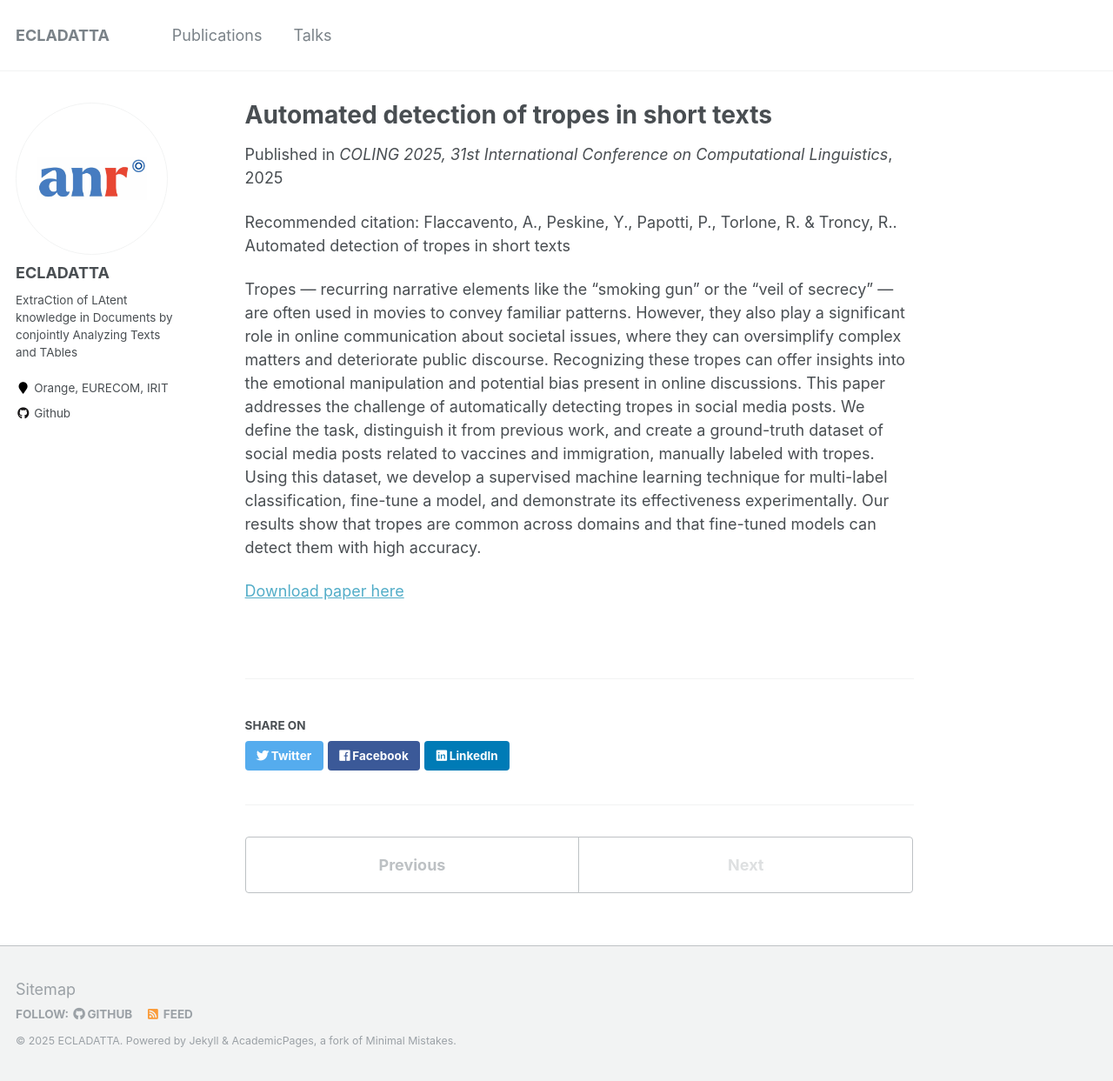
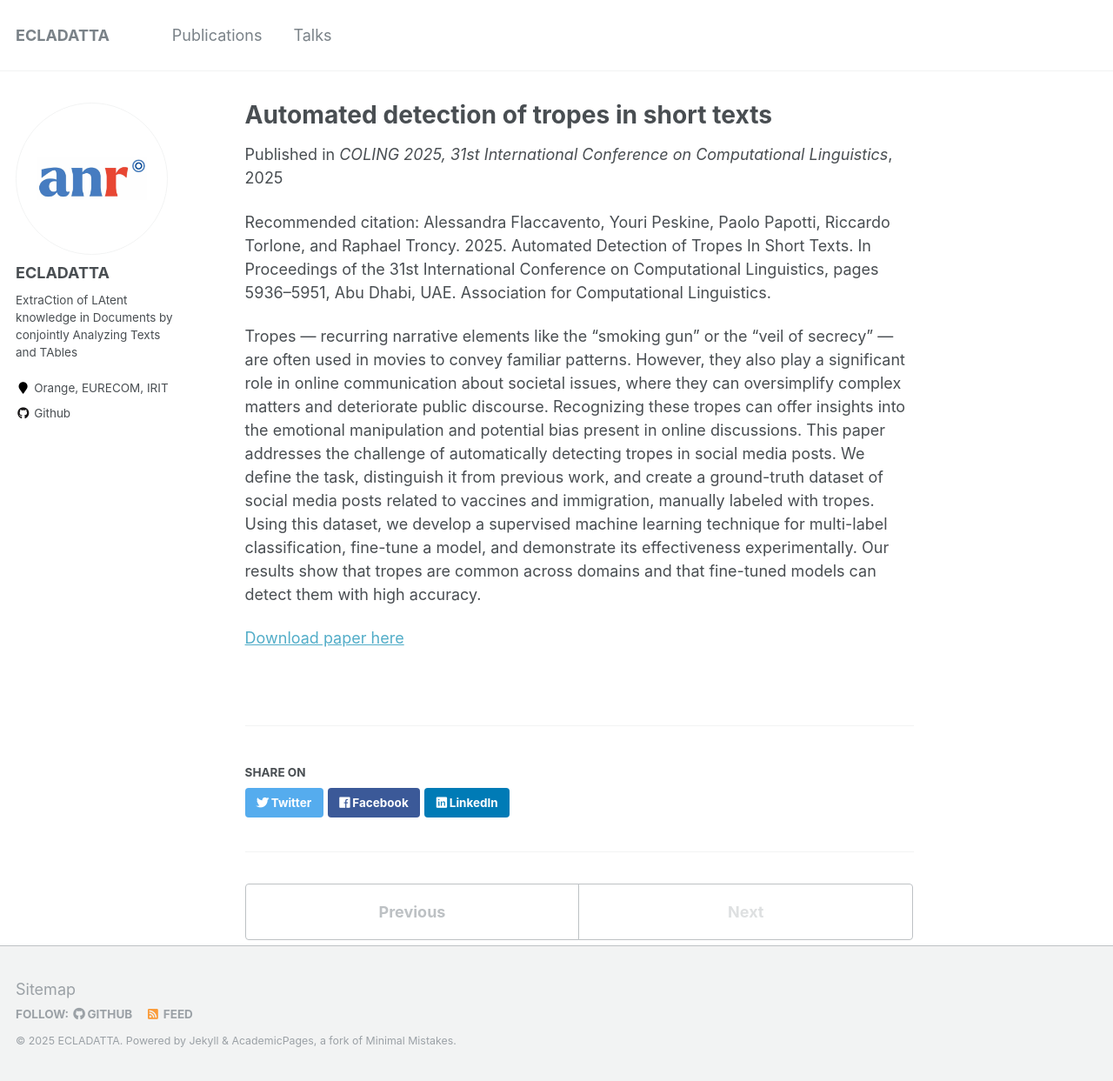
Before and after one commit to ecladatta/ecladatta.github.io, a Jekyll site: the page built from _publications/2025-01-paper.md, in a window 1280 px wide and 1243 px high. Shown: the whole window at 87% size. Built offline with Jekyll 4.4.1, drawn with Linux system fonts in a browser that asks for light colours.

Commit message:
Update 2025-01-paper.md

```diff
--- a/_publications/2025-01-paper.md
+++ b/_publications/2025-01-paper.md
@@ -7,7 +7,7 @@ excerpt: 'Tropes — recurring narrative elements like the “smoking gun” or
 venue: "COLING 2025, 31st International Conference on Computational Linguistics"
 location: "Abu Dhabi, UAE"
 date: 2025-01-19
-citation: 'Flaccavento, A., Peskine, Y., Papotti, P., Torlone, R. & Troncy, R.. Automated detection of tropes in short texts'
+citation: 'Alessandra Flaccavento, Youri Peskine, Paolo Papotti, Riccardo Torlone, and Raphael Troncy. 2025. Automated Detection of Tropes In Short Texts. In Proceedings of the 31st International Conference on Computational Linguistics, pages 5936–5951, Abu Dhabi, UAE. Association for Computational Linguistics.'
 ---
 Tropes — recurring narrative elements like the “smoking gun” or the “veil of secrecy” — are often used in movies to convey familiar patterns. However, they also play a significant role in online communication about societal issues, where they can oversimplify complex matters and deteriorate public discourse. Recognizing these tropes can offer insights into the emotional manipulation and potential bias present in online discussions. This paper addresses the challenge of automatically detecting tropes in social media posts. We define the task, distinguish it from previous work, and create a ground-truth dataset of social media posts related to vaccines and immigration, manually labeled with tropes. Using this dataset, we develop a supervised machine learning technique for multi-label classification, fine-tune a model, and demonstrate its effectiveness experimentally. Our results show that tropes are common across domains and that fine-tuned models can detect them with high accuracy.
 
```
